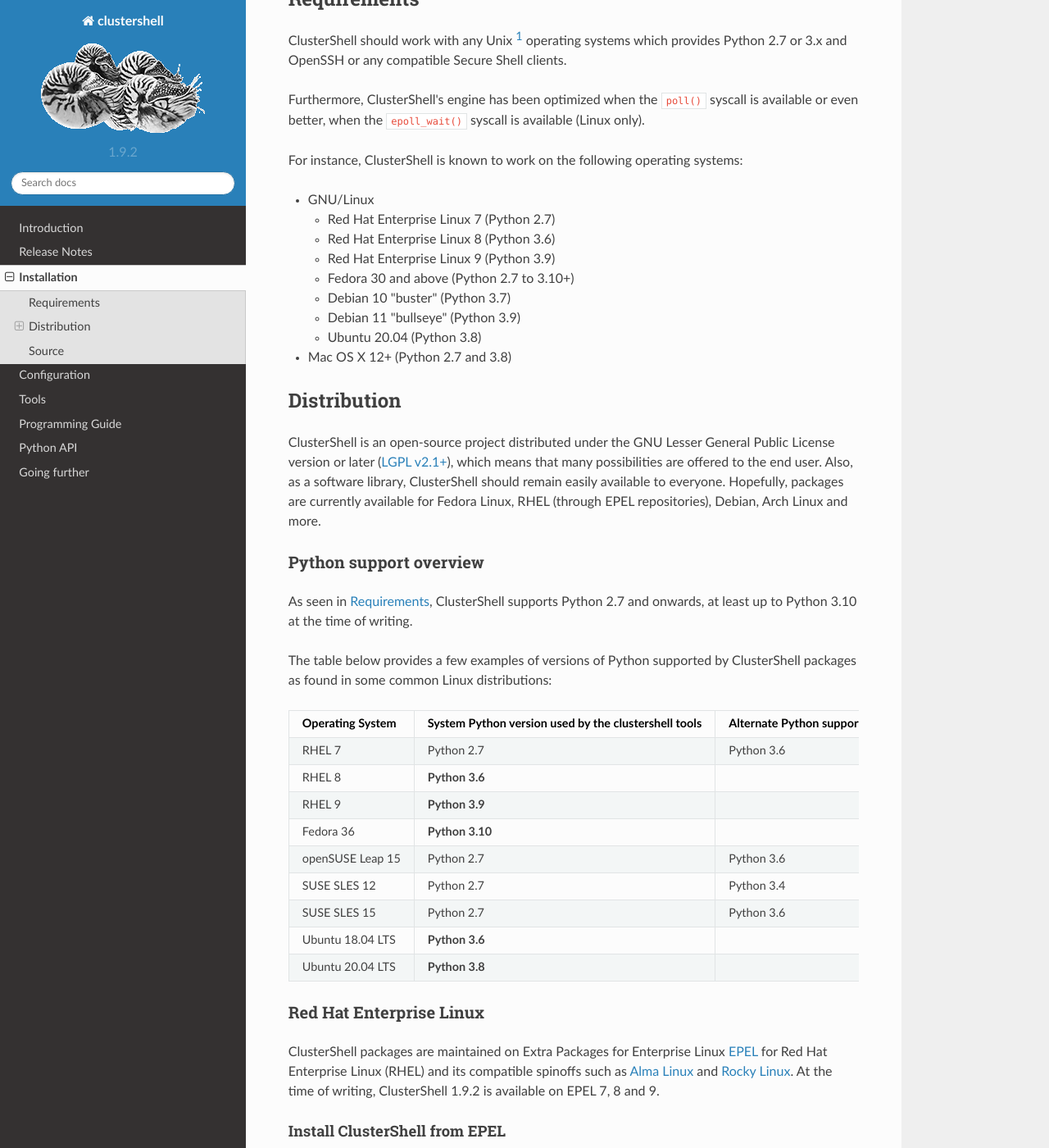
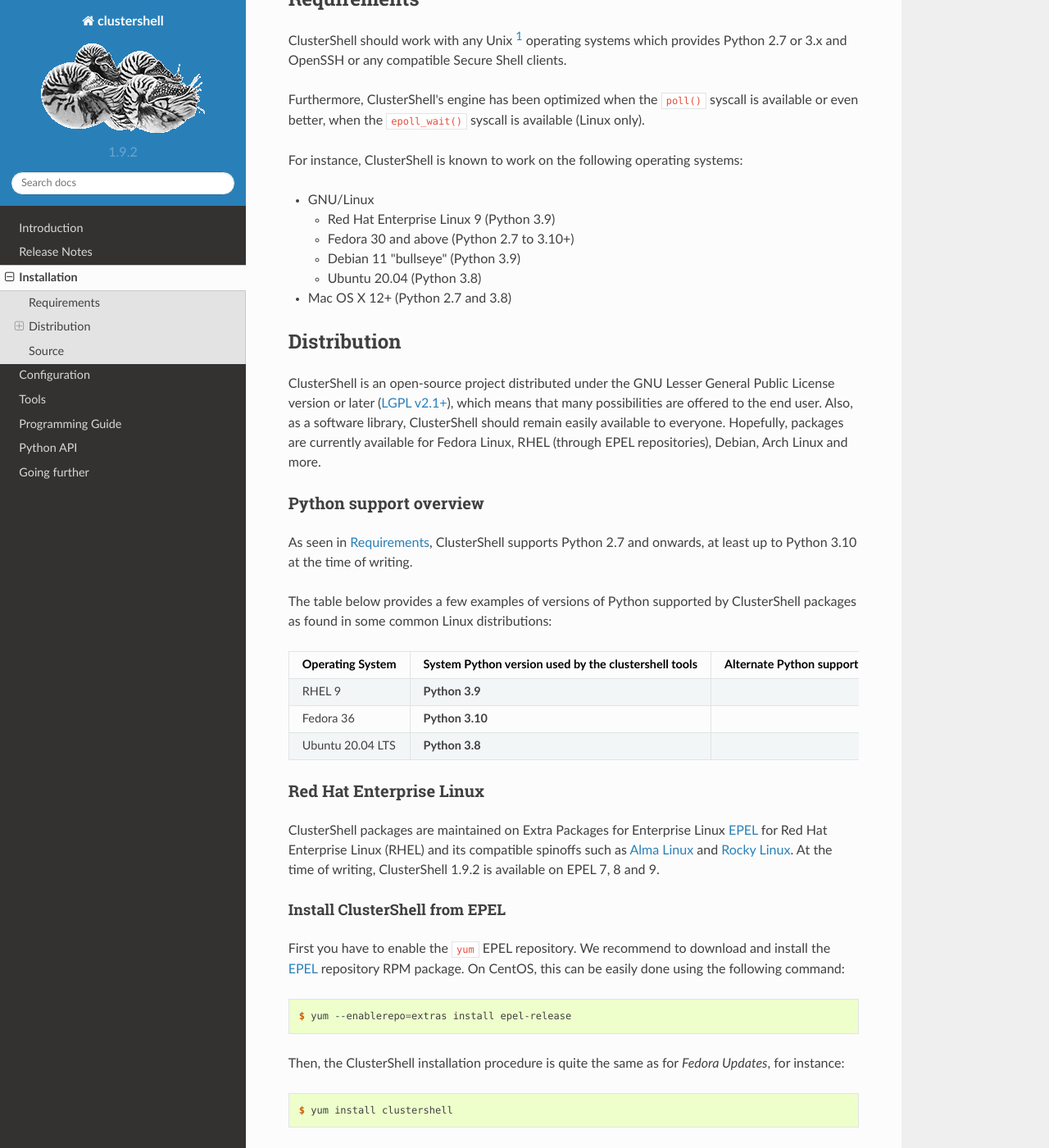
Before and after one commit to cea-hpc/clustershell, a Sphinx documentation site: the page built from doc/sphinx/install.rst, in a window 1280 px wide and 1400 px high, scrolled down 346 px. Shown: the whole window at 82% size. Built offline with Sphinx 7.4.7 and the Read the Docs theme 2.0.0, drawn with Linux system fonts in a browser that asks for light colours.

Commit message:
Drop support for Python <=3.7

```diff
--- a/doc/sphinx/install.rst
+++ b/doc/sphinx/install.rst
@@ -27,15 +27,9 @@
 
 * GNU/Linux
 
-  * Red Hat Enterprise Linux 7 (Python 2.7)
-
-  * Red Hat Enterprise Linux 8 (Python 3.6)
-
   * Red Hat Enterprise Linux 9 (Python 3.9)
 
   * Fedora 30 and above (Python 2.7 to 3.10+)
-
-  * Debian 10 "buster" (Python 3.7)
 
   * Debian 11 "bullseye" (Python 3.9)
 
@@ -68,21 +62,9 @@
 | Operating        | System Python version used | Alternate Python support          |
 | System           | by the clustershell tools  | packaged (version-suffixed tools) |
 +==================+============================+===================================+
-| RHEL 7           | Python 2.7                 | Python 3.6                        |
-+------------------+----------------------------+-----------------------------------+
-| RHEL 8           | **Python 3.6**             |                                   |
-+------------------+----------------------------+-----------------------------------+
 | RHEL 9           | **Python 3.9**             |                                   |
 +------------------+----------------------------+-----------------------------------+
 | Fedora 36        | **Python 3.10**            |                                   |
-+------------------+----------------------------+-----------------------------------+
-| openSUSE Leap 15 | Python 2.7                 | Python 3.6                        |
-+------------------+----------------------------+-----------------------------------+
-| SUSE SLES 12     | Python 2.7                 | Python 3.4                        |
-+------------------+----------------------------+-----------------------------------+
-| SUSE SLES 15     | Python 2.7                 | Python 3.6                        |
-+------------------+----------------------------+-----------------------------------+
-| Ubuntu 18.04 LTS | **Python 3.6**             |                                   |
 +------------------+----------------------------+-----------------------------------+
 | Ubuntu 20.04 LTS | **Python 3.8**             |                                   |
 +------------------+----------------------------+-----------------------------------+
--- a/setup.py
+++ b/setup.py
@@ -85,11 +85,12 @@
           "Operating System :: POSIX :: BSD",
           "Operating System :: POSIX :: Linux",
           "Programming Language :: Python",
-          "Programming Language :: Python :: 2.7",
           "Programming Language :: Python :: 3",
+          "Programming Language :: Python :: 3 :: Only",
           "Topic :: Software Development :: Libraries :: Python Modules",
           "Topic :: System :: Clustering",
           "Topic :: System :: Distributed Computing"
       ],
+      python_requires='>=3.8',
       install_requires=REQUIRES,
      )
```
Also changed, not shown: README.md (+1 -1 lines), 2 other files.
